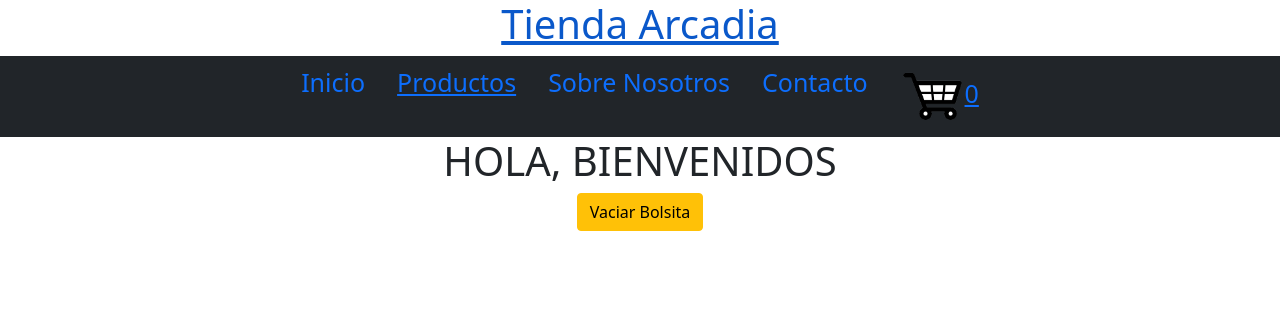
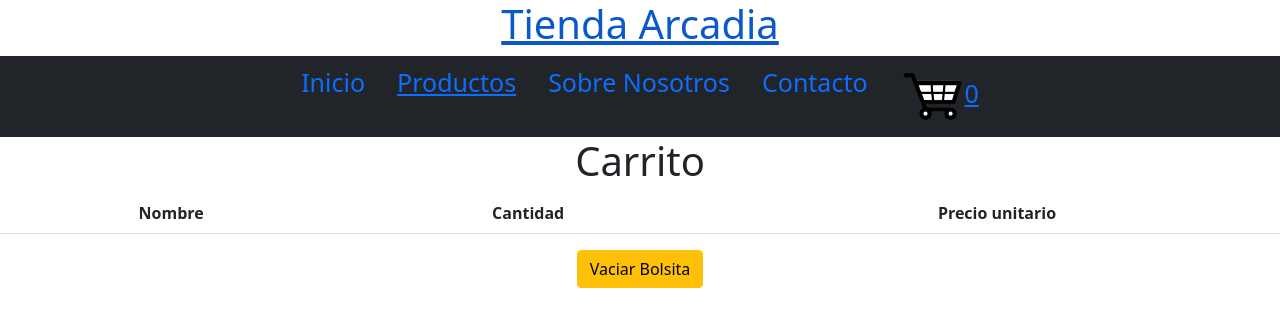
Before and after one commit to Lambda1158/Tienda-Bessone, a React (Create React App) app: page /cart in a window 1280 px wide. Shown: the top 326 px of the page. Built offline with nearby package versions, Linux system fonts and the light colour scheme.

Commit message:
desafio 11 (Cart view)

```diff
--- a/src/componentes/Cart/Cart.jsx
+++ b/src/componentes/Cart/Cart.jsx
@@ -1,23 +1,36 @@
 import React from 'react'
 import { useCartContext } from '../../context/cartContext'
+import { Link } from 'react-router-dom'
 
 const Cart = () => {
     const {cartList, vaciarCarrito} = useCartContext()
+    console.log(cartList);
+    let i = 0
     return (
         <div className="text-center">
-        <h1>HOLA, BIENVENIDOS</h1>
+        <h1>Carrito</h1>
+        <table className="table">
+            <thead>
+            <tr>
+                <th className="m-2">Nombre</th>
+                <th className="m-2">Cantidad</th>
+                <th className="m-2">Precio unitario</th>
+            </tr>
+            </thead>
 
-            {cartList.map(item =>
-            <div key={item.item.id}>
-                <table className="table">
+                {cartList.map(item =>
+                <tbody key={item.item.id}>
 
-                </table>
-                <h2>{item.item.nombre}</h2>
-            </div>)}
-
-            <button className="btn btn-warning botones" onClick={()=>vaciarCarrito()}>Vaciar Bolsita</button>
+                <tr>
+                    <td className="m-1"><h3>{item.item.nombre}</h3></td>
+                    <td className="m-1"><h3>{cartList[i].quantity}</h3></td>
+                    <td className="m-1"><h3>${item.item.precio}</h3></td>
+                    </tr>
+                </tbody>)}
+        </table>
+                <button className="btn btn-warning botones" onClick={()=>vaciarCarrito()}>Vaciar Bolsita</button>
         </div>
     );
-};
+                };
 
 export default Cart
--- a/src/componentes/CartWidget/CartWidget.js
+++ b/src/componentes/CartWidget/CartWidget.js
@@ -1,11 +1,11 @@
 import React from 'react'
-import { Link } from 'react-router-dom'
 import carritoLogo from "../Images/carritoLogo.png"
 
-const CartWidget = () => {
+const CartWidget = ({count}) => {
+
     return (
         <span>
-            <img width="65px" src={carritoLogo} alt="logoDelCarrito"/>
+            <img width="65px" src={carritoLogo} count={count} alt="logoDelCarrito"/>
         </span>
     )
 }
--- a/src/componentes/ItemCount/ItemCount.jsx
+++ b/src/componentes/ItemCount/ItemCount.jsx
@@ -1,6 +1,7 @@
 import React, {useState} from 'react'
+import { useCartContext } from '../../context/cartContext';
 
-const ItemCount = ({stock, initial, onAdd}) => {
+const ItemCount = ({item, initial, mostrar, setMostrar}) => {
 
     const [clicks, setClicks] = useState(initial);
 
@@ -8,19 +9,20 @@ const ItemCount = ({stock, initial, onAdd}) => {
         setClicks(clicks + numero);
     };
 
+    const {agregarItem} = useCartContext()
     const [show, setShow] = useState (true);
 
     return (
         <div>
             <div>
-                <button className="btn btn-success m-1" onClick={()=>addClick(+1)} disabled={clicks === stock ? true : null}>+</button>
+                <button className="btn btn-success m-1" onClick={()=>addClick(+1)} disabled={clicks === item.stock ? true : null}>+</button>
                 <h3>{clicks}</h3>
                 <button className="btn btn-danger m-2" onClick={()=>addClick(-1)} disabled={clicks === initial ? true : null}>-</button>
             </div>
 
                 {show?
                 <div>
-                <button className="btn btn-primary" onClick={()=>onAdd(clicks)} disabled={stock === 0 ? true : null}>Agregar al carrito</button>
+                <button className="btn btn-primary" onClick={()=>agregarItem(item, clicks, mostrar, setMostrar)} disabled={item.stock === 0 ? true : null}>Agregar al carrito</button>
                 </div>
                 :null}
         </div>
--- a/src/componentes/ItemDetail/ItemDetail.jsx
+++ b/src/componentes/ItemDetail/ItemDetail.jsx
@@ -1,18 +1,16 @@
 import React, { useState } from 'react'
 import ItemCount from '../ItemCount/ItemCount'
 import { useCartContext } from '../../context/cartContext';
+import { Link } from 'react-router-dom';
 
 
 const ItemDetail = ({item}) => {
     const {cartList, agregarItem} = useCartContext()
-    console.log(cartList);
 
     const onAdd = (clicks) => {
     console.log(clicks);
-    agregarItem({item:item, cantidad:clicks});
-      alert(`Agregaste ${clicks} ${item.nombre} al carrito`);
+      setShow(false);
 };
-
 
   const [show, setShow] = useState(true)
 
@@ -24,9 +22,9 @@ const ItemDetail = ({item}) => {
               <p className="card-text">${item.precio}</p>
               <p className="card-text">{item.descripcion}</p>
 
-              {show?<ItemCount stock={item.stock} onAdd={onAdd} initial={1}/> :null}
-              <button className="btn btn-warning botones p-3 m-3" onClick={()=>setShow(!show)}>Finalizar Compra</button>
-
+              {show?
+              ( <ItemCount mostrar={show} setMostrar={setShow} item={item} onAdd={onAdd} initial={1}/> )
+              : ( <Link to={`/cart`}> <button className="btn btn-warning botones p-3 m-3" onClick={()=>setShow(!show)}>Finalizar Compra</button></Link> )}
             </div>
       </div>
     );
--- a/src/context/cartContext.jsx
+++ b/src/context/cartContext.jsx
@@ -7,9 +7,21 @@ export const useCartContext = () => useContext(CartContext);
 function CartContextProvider({children}){
     const [cartList, setCartList] = useState([])
 
-    const agregarItem=(item)=>{
-        setCartList([...cartList, item])
-    }
+    const agregarItem=(newItem, newQuantity, mostrar, setMostrar)=>{
+        const evitarDuplicado = cartList.find((e) => e.item.id === newItem.id);
+        let newCart;
+        let qty;
+        if(evitarDuplicado) {
+            newCart = cartList.filter((e) => e.item.id !== newItem.id);
+            qty = evitarDuplicado.quantity + newQuantity
+        } else {
+            newCart = [...cartList];
+            qty = newQuantity
+        }
+        setCartList ([...newCart, {item: newItem, quantity:qty}]);
+        setMostrar(!mostrar);
+        };
+        console.log(cartList);
 
     function vaciarCarrito(){
         setCartList([])
```
